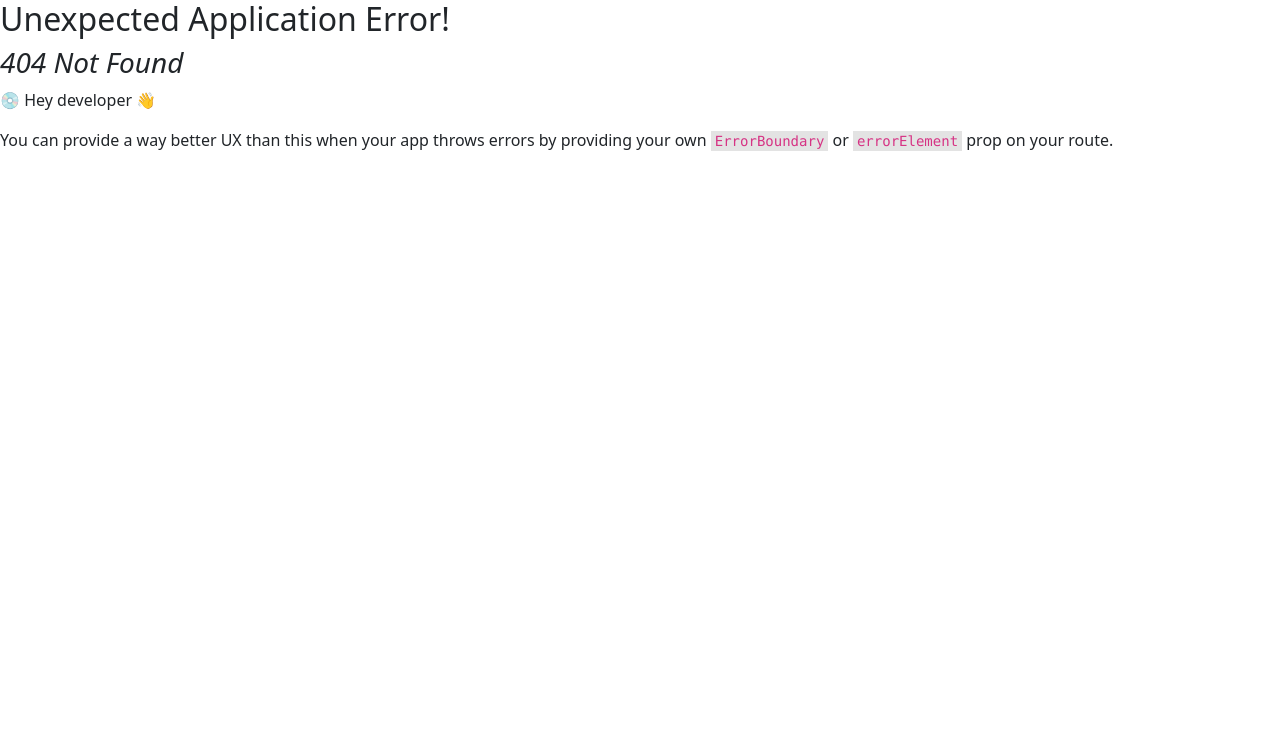
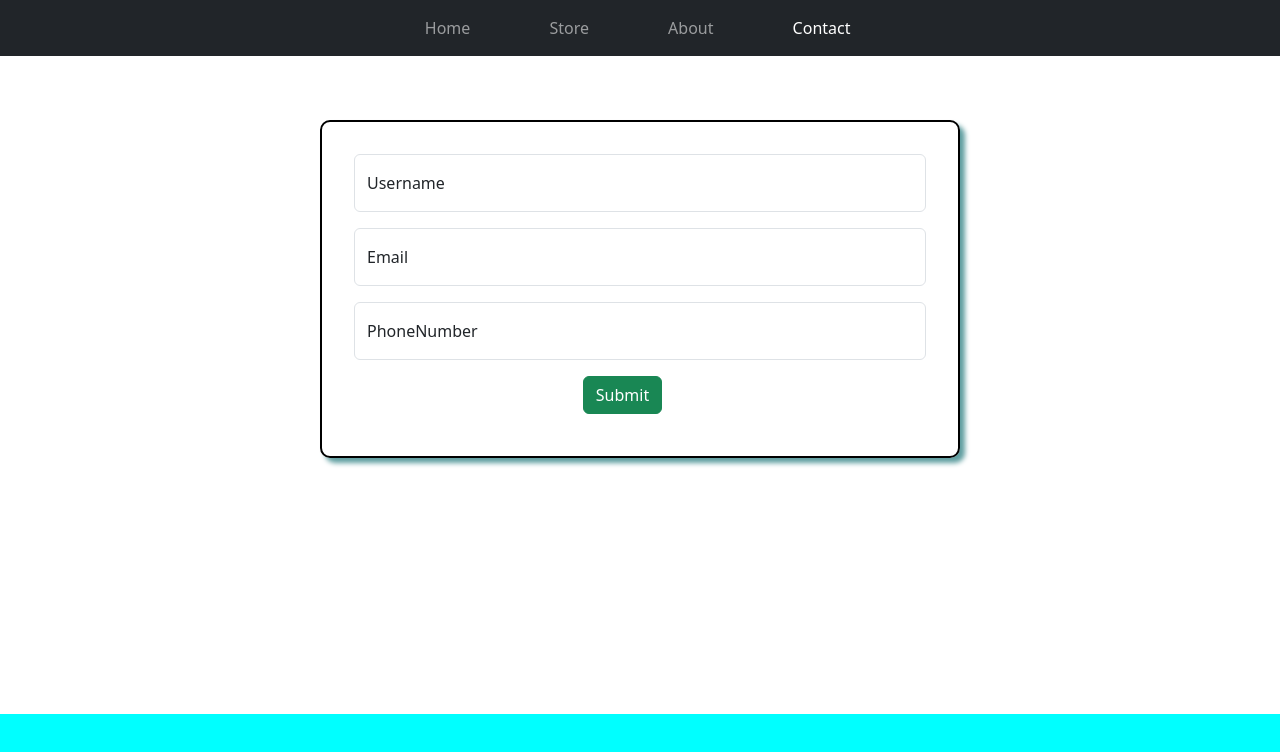
Before and after one commit to EshaGautam/E-commerce-Website, a React (Create React App) app: page /contact in a window 1280 px wide. Before the commit this address had no page. Shown: the top 752 px of the page. Built offline with nearby package versions, Linux system fonts and the light colour scheme.

Commit message:
Added Contact page and stored Userdata

```diff
--- a/src/App.js
+++ b/src/App.js
@@ -5,6 +5,7 @@ import ProductProvider from './component/Store/ProductProvider';
 import { RouterProvider, createBrowserRouter } from "react-router-dom"; //createRoutesFromElements,Route };
 import About from './component/About/About';
 import Store from './component/StoreRoute/Store';
+import Contact from './component/Contact/Contact';
 
 // Alternative Approach to create route
 
@@ -21,6 +22,7 @@ const router = createBrowserRouter([
   {path:'/',element:<Home/>},
   {path:'/store',element:<Store/>},
   {path:'/about',element:<About/>},
+  {path:'/contact',element:<Contact/>},
 ])
 
 function App() {
--- /dev/null
+++ b/src/component/Contact/Contact.js
@@ -0,0 +1,39 @@
+
+import NavbarHeader from '../Navbar/Navbar'
+import Footer from '../Footer/Footer'
+import UserForm from './UserForm'
+import './Contact.css'
+
+
+function Contact() {
+
+
+const handleSubmitData=async(userData)=>{
+try{
+
+ let data = await fetch("https://userdata-15305-default-rtdb.firebaseio.com/User.json",
+{method:'POST',
+body:JSON.stringify(userData),
+headers:{
+    'content-type':'application/json'
+}});
+}
+
+catch{
+console.log('error')
+}
+}
+
+
+
+
+  return (
+    <div>
+    <NavbarHeader/>
+    <UserForm OnAddingData={handleSubmitData}/>
+    <Footer/>
+    </div>
+  )
+}
+
+export default Contact
--- /dev/null
+++ b/src/component/Contact/UserForm.css
@@ -0,0 +1,14 @@
+.userform{
+    border: 2px solid black;
+    width: 50%;
+    margin: auto;
+    margin-top: 5%;
+    padding: 2rem;
+    border-radius: 10px;
+    box-shadow: 5px 5px 5px cadetblue
+    ;
+}
+.submit-btn{
+    margin-left: 40%;
+    margin-bottom:10px ;
+}
--- /dev/null
+++ b/src/component/Contact/UserForm.js
@@ -0,0 +1,65 @@
+import React, { useRef } from 'react'
+import { Form, Button } from "react-bootstrap";
+import './UserForm.css'
+
+function UserForm(props) {
+
+  let enteredName = useRef('')
+  let enteredNumber = useRef('')
+  let enteredEmail = useRef('')
+
+  const handleUserData=(event)=>{
+   event.preventDefault()
+   const userData={
+    name:enteredName.current.value,
+    email:enteredEmail.current.value,
+    number:enteredNumber.current.value,
+   }
+
+   props.OnAddingData(userData)
+   console.log(userData)
+  enteredName.current.value=''
+  enteredEmail.current.value=''
+  enteredNumber.current.value=''
+  }
+
+
+
+  return (
+    <form className="userform" onSubmit={handleUserData}>
+      <Form.Floating className="mb-3">
+        <Form.Control
+          id="floatingNameCustom"
+          type="text"
+          placeholder="Enter-Name"
+          ref={enteredName}
+        />
+        <label htmlFor="floatingNameCustom">Username</label>
+      </Form.Floating>
+      <Form.Floating className="mb-3">
+        <Form.Control
+          id="floatingEmailCustom"
+          type="email"
+          placeholder="Enter-Email"
+          ref={enteredEmail}
+        />
+        <label htmlFor="floatingEmailCustom">Email</label>
+      </Form.Floating>
+      <Form.Floating className="mb-3">
+        <Form.Control
+          id="floatingnumberCustom"
+          type="text"
+          placeholder="Enter-PhoneNumber"
+          ref={enteredNumber}
+
+        />
+        <label htmlFor="floatingNumberCustom">PhoneNumber</label>
+      </Form.Floating>
+      <Button variant="success" type="submit" className="submit-btn">
+        Submit
+      </Button>
+    </form>
+  );
+}
+
+export default UserForm
--- a/src/component/Home/HomeItems.js
+++ b/src/component/Home/HomeItems.js
@@ -67,10 +67,10 @@ const fetchData = useCallback(async () => {
       setRetryTimeoutId(setTimeout(fetchData, 1000));
     }
   }
-   finally {
+
 
     setLoading(false);
-  }
+
 }, []);
 
 // using useEffect to make API call and fetch data from database when the component mounts---------
@@ -78,6 +78,7 @@ const fetchData = useCallback(async () => {
     if (retrying) {
       setTimeout(fetchData, 0);
     }
+
   }, [retrying]);
 
 
@@ -115,9 +116,9 @@ const handleDeleteMovie = async (movie) => {
    catch (error) {
     setError(error.message);
   }
-  finally {
+
     setLoading(false);
-  }
+
 };
 
   const movielist =
--- a/src/component/Navbar/Navbar.css
+++ b/src/component/Navbar/Navbar.css
@@ -1,6 +1,6 @@
 .me-auto{
-  margin-left: 35%;
+  margin-left: 30%;
   gap:25%;
-  font-size: 1.5rem;
+  font-size: 1rem;
 
 }
--- a/src/component/Navbar/Navbar.js
+++ b/src/component/Navbar/Navbar.js
@@ -18,6 +18,9 @@ function NavbarHeader() {
             <NavLink to="/about" className="nav-link">
               About
             </NavLink>
+            <NavLink to="/contact" className="nav-link">
+               Contact
+            </NavLink>
           </Nav>
         </Container>
       </Navbar>
```
Also changed, not shown: src/component/Contact/Contact.css (added).
